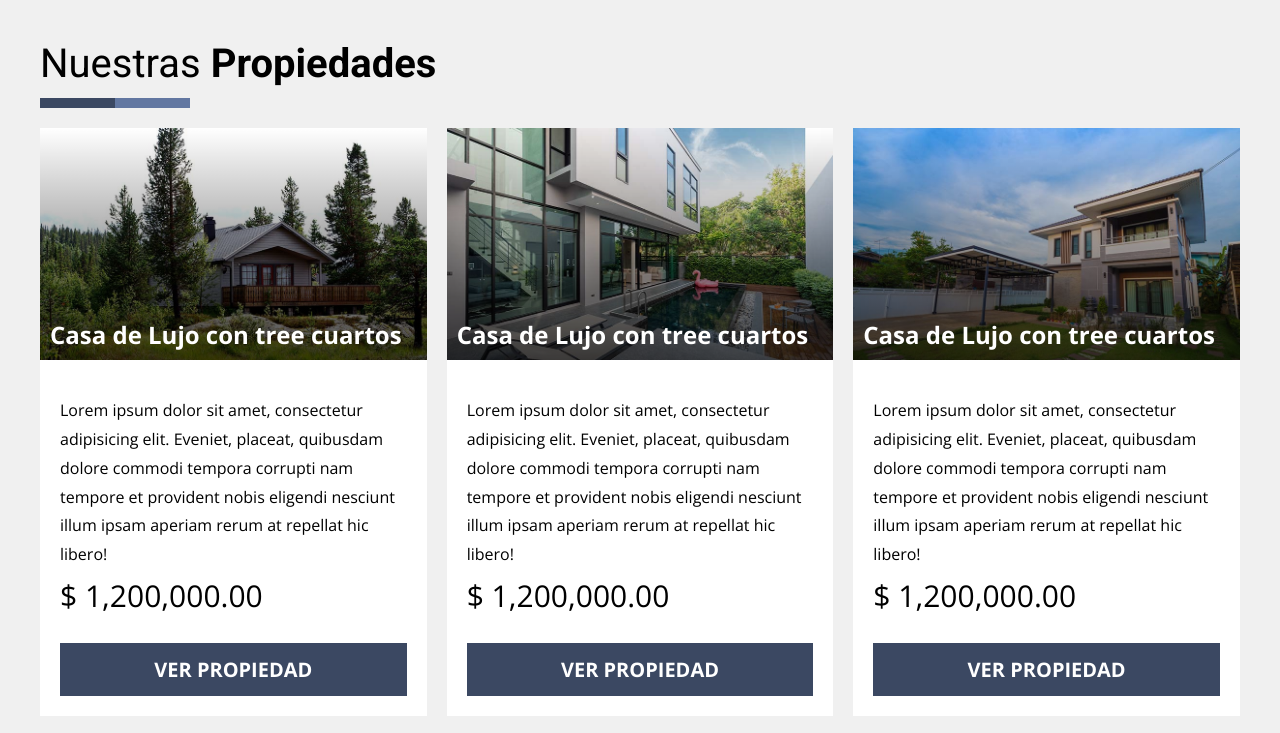
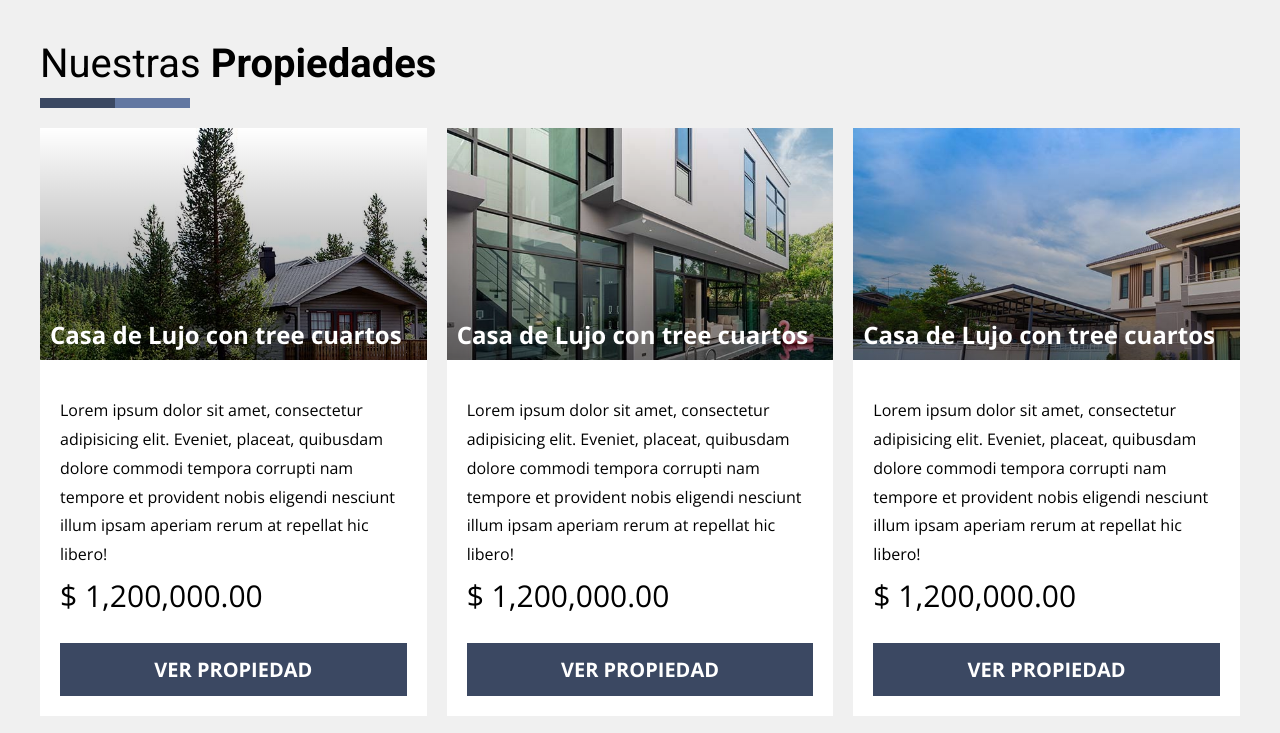
Before and after one commit to GerardoDev25/realState-web-page-bem-and-scss, a website: page index.html in a window 1280 px wide. Shown: the part 680-1413 px from the top of the page. Drawn offline with nearby package versions, Linux system fonts and the light colour scheme; files that its build step writes are made by us from their sources; files whose address does not match are found by name.

Commit message:
Añadir un Efecto al dar Scroll a las imágenes

```diff
--- a/index.html
+++ b/index.html
@@ -270,5 +270,6 @@
       </div>
       <p class="footer__copyright">Todos los derechos reservados real state</p>
     </footer>
+    <script src="js/app.js"></script>
   </body>
 </html>
--- /dev/null
+++ b/js/app.js
@@ -0,0 +1,9 @@
+const imagenes = document.querySelectorAll('.propiedad__imagen');
+
+const handleScroll = () => {
+  const scroll = this.scrollY / -20;
+  imagenes.forEach((imagen) => {
+    imagen.style.backgroundPositionY = `${scroll}px`;
+  });
+};
+window.addEventListener('scroll', handleScroll);
--- a/src/scss/ui/contenido/propiedades.scss
+++ b/src/scss/ui/contenido/propiedades.scss
@@ -22,7 +22,7 @@
   background-color: v.$blanco;
   &__imagen {
     aspect-ratio: 10/6;
-    background-size: cover;
+    background-size: auto 150%;
     position: relative;
   }
 
```
